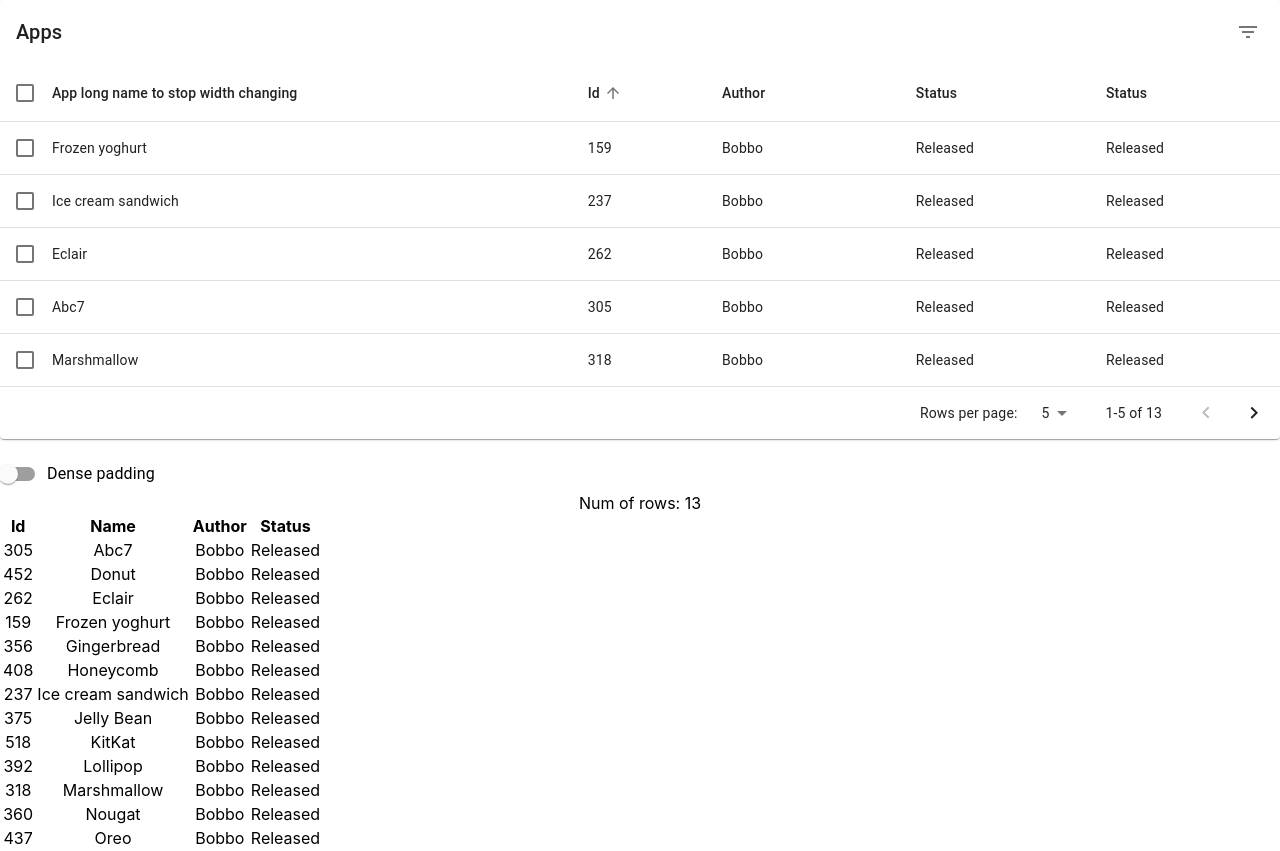
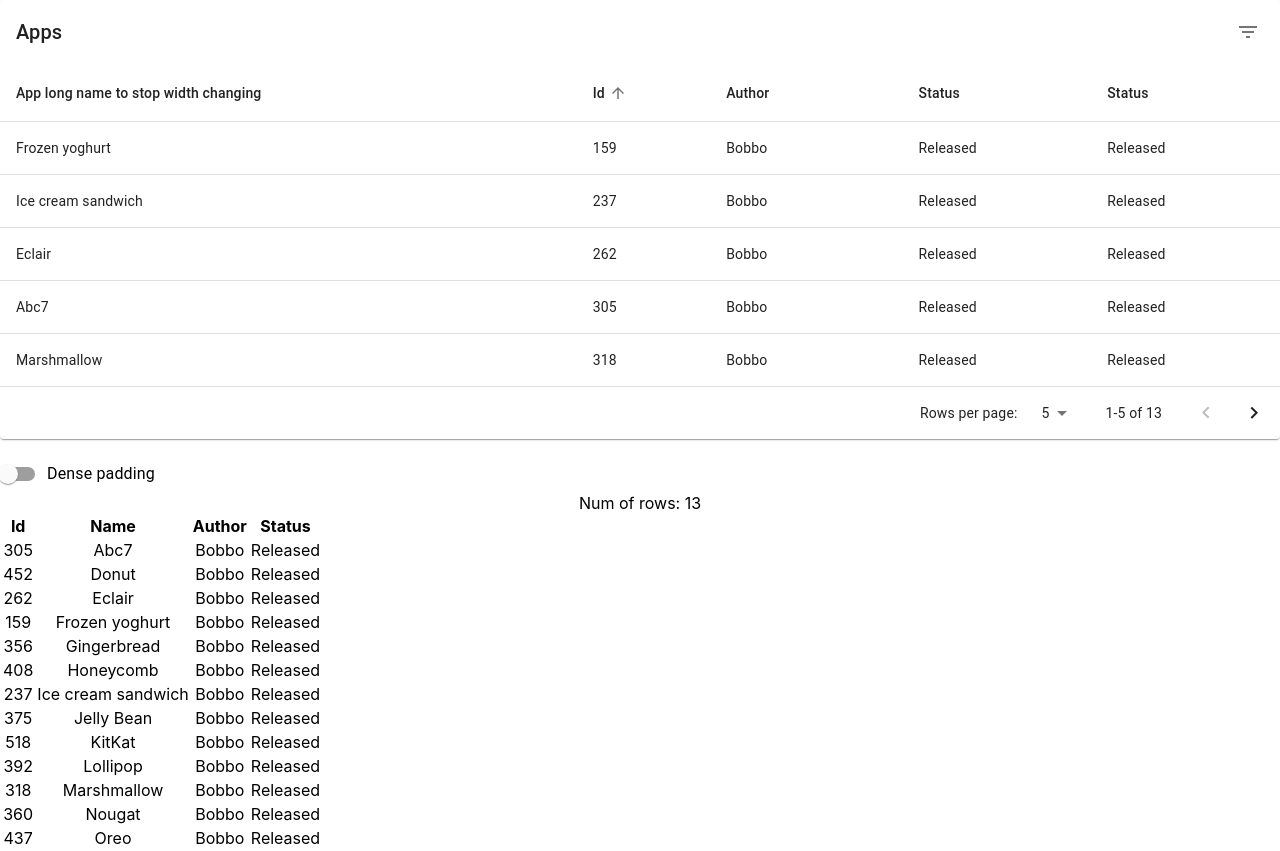
Before and after one commit to meselgroth/react-typescript-mobx, a React (Create React App) app: page / in a window 1280 px wide. Built offline with nearby package versions, Linux system fonts and the light colour scheme.

Commit message:
remove checkboxes & select all

```diff
--- a/src/MaterialTable.tsx
+++ b/src/MaterialTable.tsx
@@ -61,7 +61,7 @@ interface HeadCell {
 }
 
 const headCells: HeadCell[] = [
-  { id: 'name', numeric: false, disablePadding: true, label: 'App long name to stop width changing' },
+  { id: 'name', numeric: false, disablePadding: false, label: 'App long name to stop width changing' },
   { id: 'id', numeric: false, disablePadding: false, label: 'Id' },
   { id: 'author', numeric: false, disablePadding: false, label: 'Author' },
   { id: 'status', numeric: false, disablePadding: false, label: 'Status' },
@@ -70,16 +70,14 @@ const headCells: HeadCell[] = [
 
 interface EnhancedTableProps {
   classes: ReturnType<typeof useStyles>;
-  numSelected: number;
   onRequestSort: (event: React.MouseEvent<unknown>, property: keyof Entity) => void;
-  onSelectAllClick: (event: React.ChangeEvent<HTMLInputElement>) => void;
   order: Order;
   orderBy: string;
   rowCount: number;
 }
 
 function EnhancedTableHead(props: EnhancedTableProps) {
-  const { classes, onSelectAllClick, order, orderBy, numSelected, rowCount, onRequestSort } = props;
+  const { classes, order, orderBy, onRequestSort } = props;
   const createSortHandler = (property: keyof Entity) => (event: React.MouseEvent<unknown>) => {
     onRequestSort(event, property);
   };
@@ -87,14 +85,6 @@ function EnhancedTableHead(props: EnhancedTableProps) {
   return (
     <TableHead>
       <TableRow>
-        <TableCell padding="checkbox">
-          <Checkbox
-            indeterminate={numSelected > 0 && numSelected < rowCount}
-            checked={rowCount > 0 && numSelected === rowCount}
-            onChange={onSelectAllClick}
-            inputProps={{ 'aria-label': 'select all desserts' }}
-          />
-        </TableCell>
         {headCells.map((headCell) => (
           <TableCell
             key={headCell.id}
@@ -226,15 +216,6 @@ export const EnhancedTable = observer(({ store }: { store: Store }) => {
     setOrderBy(property);
   };
 
-  const handleSelectAllClick = (event: React.ChangeEvent<HTMLInputElement>) => {
-    if (event.target.checked) {
-      const newSelecteds = rows.map((n) => n.name);
-      setSelected(newSelecteds);
-      return;
-    }
-    setSelected([]);
-  };
-
   const handleClick = (event: React.MouseEvent<unknown>, name: string) => {
     const selectedIndex = selected.indexOf(name);
     let newSelected: string[] = [];
@@ -285,10 +266,8 @@ export const EnhancedTable = observer(({ store }: { store: Store }) => {
           >
             <EnhancedTableHead
               classes={classes}
-              numSelected={selected.length}
               order={order}
               orderBy={orderBy}
-              onSelectAllClick={handleSelectAllClick}
               onRequestSort={handleRequestSort}
               rowCount={rows.length}
             />
@@ -309,13 +288,7 @@ export const EnhancedTable = observer(({ store }: { store: Store }) => {
                       key={row.name}
                       selected={isItemSelected}
                     >
-                      <TableCell padding="checkbox">
-                        <Checkbox
-                          checked={isItemSelected}
-                          inputProps={{ 'aria-labelledby': labelId }}
-                        />
-                      </TableCell>
-                      <TableCell component="th" id={labelId} scope="row" padding="none">
+                      <TableCell component="th" id={labelId} scope="row">
                         {row.name}
                       </TableCell>
                       <TableCell align="left">{row.id}</TableCell>
```
